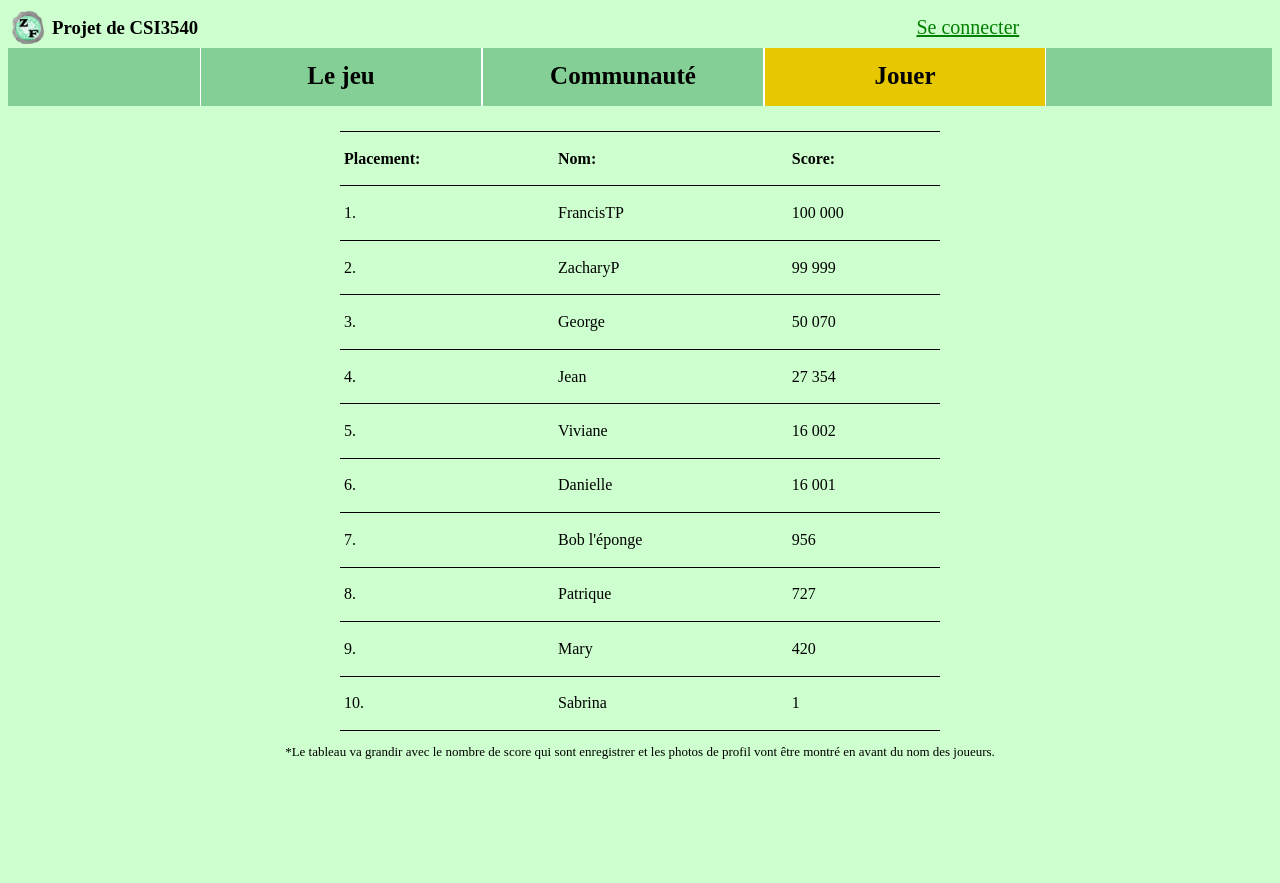
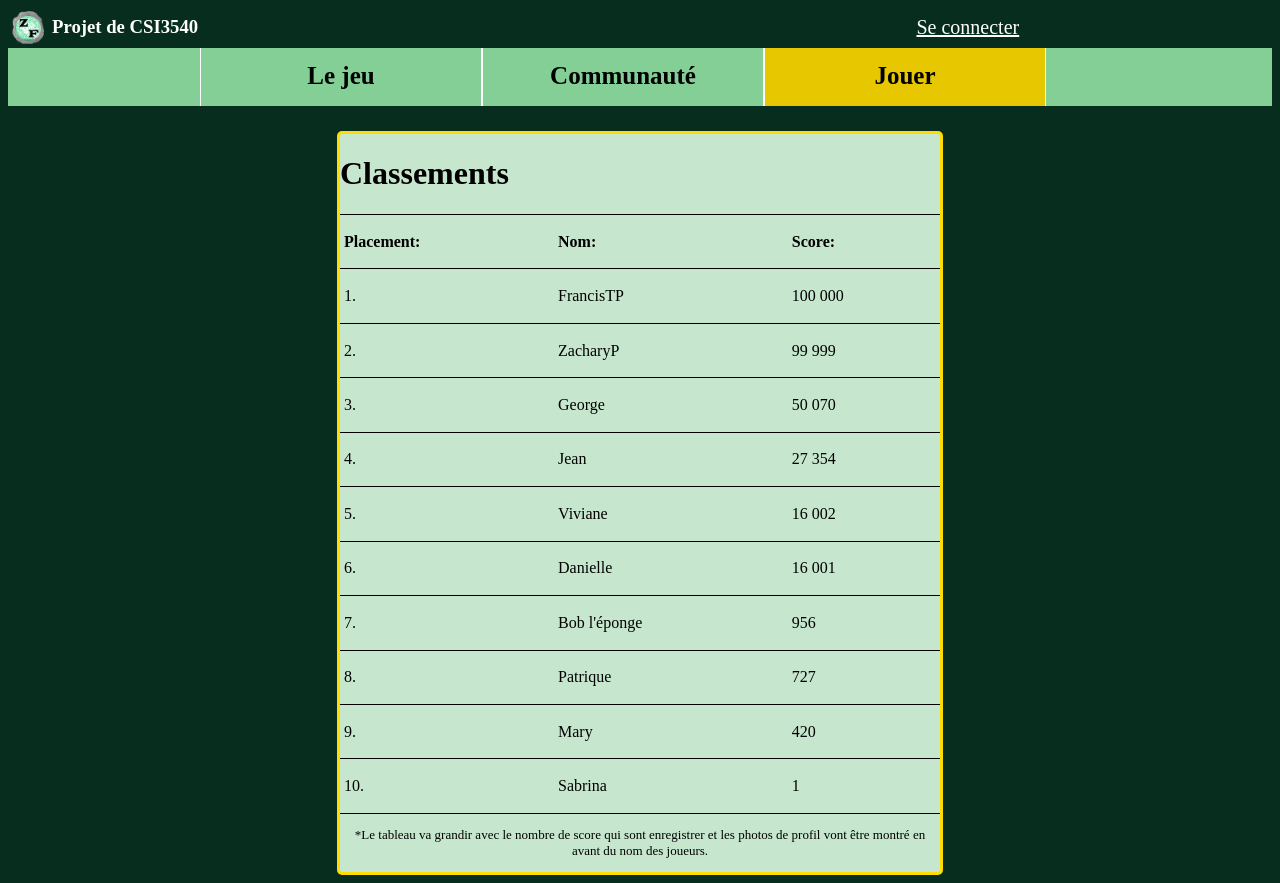
Before and after one commit to paquzach/CSI3540_Projet_ZP_FT, a PHP site: page /highscore.html in a window 1280 px wide. Before the commit the page ends 759 px from the top, so only its background shows below. Run offline with PHP 8.4, Linux system fonts and the light colour scheme.

Commit message:
Changements de style generaux

```diff
--- a/F&Z/community.html
+++ b/F&Z/community.html
@@ -8,7 +8,7 @@
 
 <div style="width: 100%; height: 40px;">
 	<img src="pictures/logo.png" alt="Group Logo" height="40" width="40">
-	<h3 style="vertical-align: top;  display:inline-block; line-height: 0.1;">Projet de CSI3540</h3>
+	<h3 style="vertical-align: top;  display:inline-block; line-height: 0; color:white;">Projet de CSI3540</h3>
 	<a href="login.html" class="login">Se connecter</a>
 </div>
 
--- a/F&Z/game.html
+++ b/F&Z/game.html
@@ -8,7 +8,7 @@
 
 	<div style="width: 100%; height: 40px;">
 		<img src="pictures/logo.png" alt="Group Logo" height="40" width="40">
-		<h3 style="vertical-align: top;  display:inline-block; line-height: 0.1;">Projet de CSI3540</h3>
+		<h3 style="vertical-align: top;  display:inline-block; line-height: 0; color:white;">Projet de CSI3540</h3>
 		<a href="login.html" class="login">Se connecter</a>
 	</div>
 
--- a/F&Z/highscore.html
+++ b/F&Z/highscore.html
@@ -6,11 +6,11 @@
 </head>
 <body>
 
-	<div style="width: 100%; height: 40px;">
-		<img src="pictures/logo.png" alt="Group Logo" height="40" width="40">
-		<h3 style="vertical-align: top;  display:inline-block; line-height: 0.1;">Projet de CSI3540</h3>
-		<a href="login.html" class="login">Se connecter</a>
-	</div>
+<div style="width: 100%; height: 40px;">
+	<img src="pictures/logo.png" alt="Group Logo" height="40" width="40">
+	<h3 style="vertical-align: top;  display:inline-block; line-height: 0; color:white;">Projet de CSI3540</h3>
+	<a href="login.html" class="login">Se connecter</a>
+</div>
 
 	<ul>
 		<div style="width: 920px; margin: auto; ">
@@ -27,7 +27,9 @@
 		</div>
 	</ul>
 
-	<table border="3" rules="rows" width="600" height = "600" cellpadding="4" cellspacing="3" style="border: 0px solid black; margin-left:auto; margin-right: auto; margin-top: 10px">
+	<div class="siteBoxes" style="width: 600px; margin-left:auto; margin-right: auto; margin-top: 10px;">
+	<h1>Classements</h1>
+	<table border="3" rules="rows" width="600" height = "600" cellpadding="4" cellspacing="3" style="border: 0px solid black;" >
 		<tbody>
 			<tr>
 			<td><strong>Placement:</strong></td>
@@ -87,7 +89,8 @@
 		</tbody>
 	</table>
 </table>
-<p style="text-align: center; font-size:small;">*Le tableau va grandir avec le nombre de score qui sont enregistrer et les photos de profil vont être montr&eacute en avant du nom des joueurs.</p>
+<p style="text-align: center; font-size:small;">*Le tableau va grandir avec le nombre de score qui sont enregistrer et les photos de profil vont &ecirctre montr&eacute en avant du nom des joueurs.</p>
+</div>
 
 </body>
 </html>
--- a/F&Z/home.html
+++ b/F&Z/home.html
@@ -8,7 +8,7 @@
 
 <div style="width: 100%; height: 40px;">
 	<img src="pictures/logo.png" alt="Group Logo" height="40" width="40">
-	<h3 style="vertical-align: top;  display:inline-block; line-height: 0.1;">Projet de CSI3540</h3>
+	<h3 style="vertical-align: top;  display:inline-block; line-height: 0; color:white;">Projet de CSI3540</h3>
 	<a href="login.html" class="login">Se connecter</a>
 </div>
 
@@ -27,8 +27,8 @@
 </div>
 </ul>
 
-<div class="siteBoxes" style="width: 1200px; height:400px ; margin:auto;">
-	<img src="pictures/gameImage.jpg" alt="Image du jeu" height="400px" width="1200px">
+<div class="siteBoxes" style="width: 80%; height:400px ; margin:auto;">
+	<img src="pictures/gameImage.jpg" alt="Image du jeu" height="400px" width="100%">
 </div>
 
 <div class="siteBoxes" style="width: 900px; height:400px ; margin-left:auto; margin-right: auto; margin-top: 10px;">
--- a/F&Z/login.html
+++ b/F&Z/login.html
@@ -8,7 +8,7 @@
 
 	<div style="width: 100%; height: 40px;">
 		<img src="pictures/logo.png" alt="Group Logo" height="40" width="40">
-		<h3 style="vertical-align: top;  display:inline-block; line-height: 0.1;">Projet de CSI3540</h3>
+		<h3 style="vertical-align: top;  display:inline-block; line-height: 0; color:white;">Projet de CSI3540</h3>
 		<a href="login.html" class="login">Se connecter</a>
 	</div>
 
--- a/F&Z/style.css
+++ b/F&Z/style.css
@@ -1,6 +1,6 @@
 body
 {
-	background-color: #ceffce;
+	background-color: #062d1d;
 }
 
 .siteBoxes
@@ -148,9 +148,9 @@ li.dropdown {
 a.login
 {
 	float: right;
+	color:white;
 	position: relative;
 	font-size: 20px;
-	color: green;
 	top:8px;
 	margin-right:20%;
 }
```
Also changed, not shown: F&Z/myAccount.html (+5 -2 lines).
